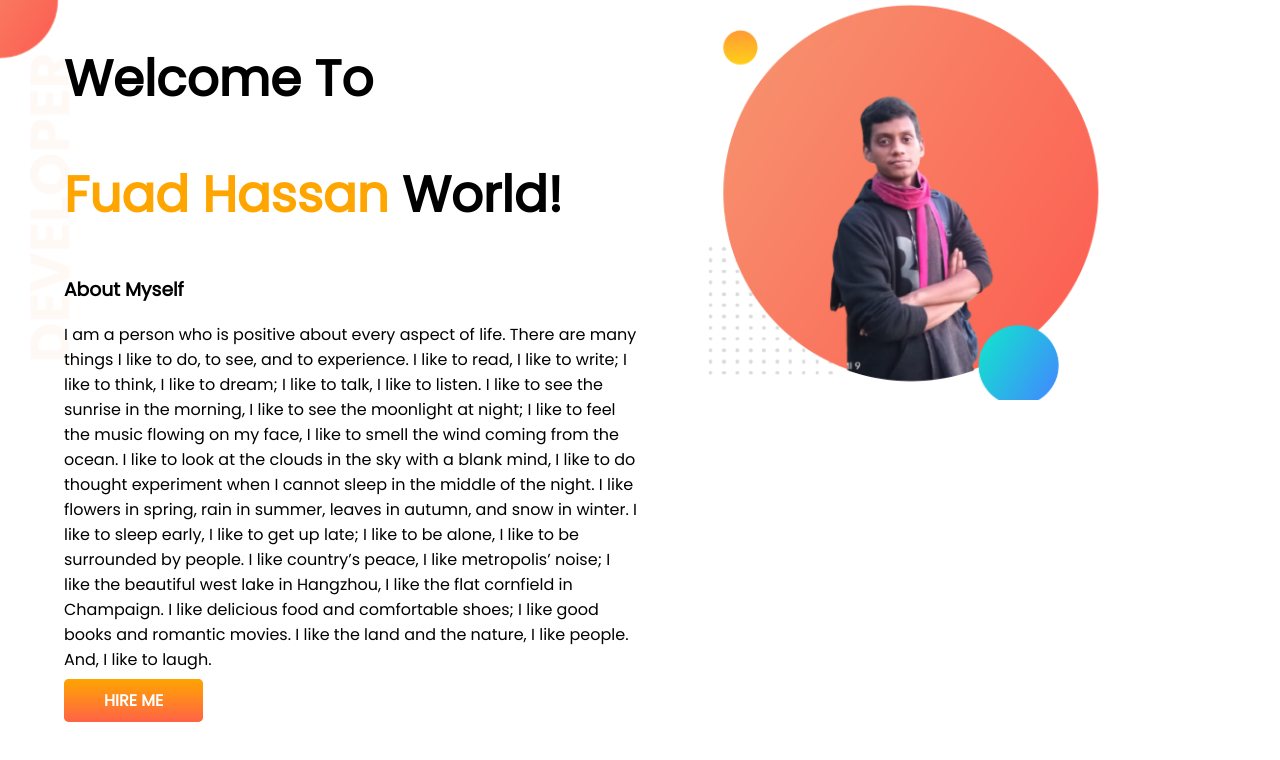
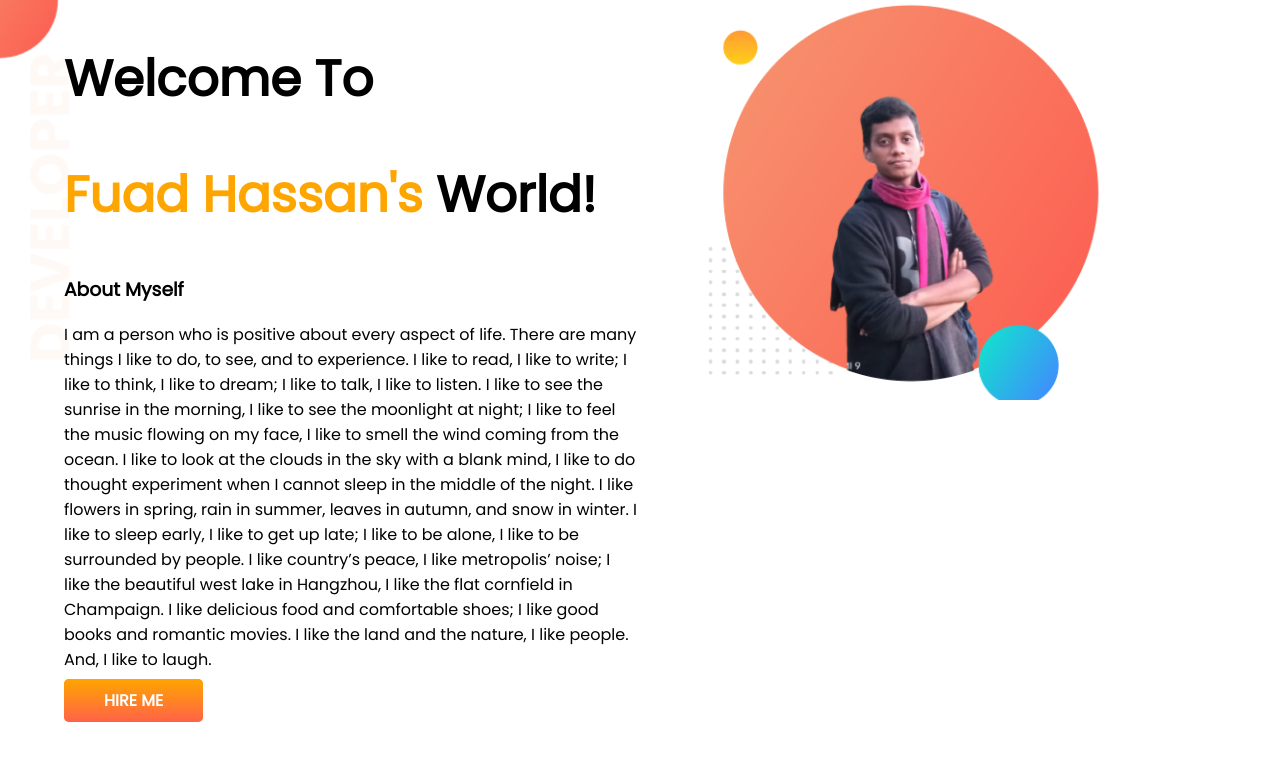
Before and after one commit to fuad239/first-portfolio, a plain HTML site: page index.html in a window 1280 px wide. Drawn offline with Linux system fonts and the light colour scheme.

Commit message:
banner final

```diff
--- a/index.html
+++ b/index.html
@@ -16,7 +16,7 @@
     <section class="banner">
         <div class="width">
             <h1>Welcome To</h1>
-            <h1><span class="orange">Fuad Hassan </span>World!</h1>
+            <h1><span class="orange">Fuad Hassan's </span>World!</h1>
             <h3>About Myself</h3>
             <p>I am a person who is positive about every aspect of life. There are many things I like to do, to see, and
                 to
```
Also changed, not shown: style.css (line endings or trailing spaces).
